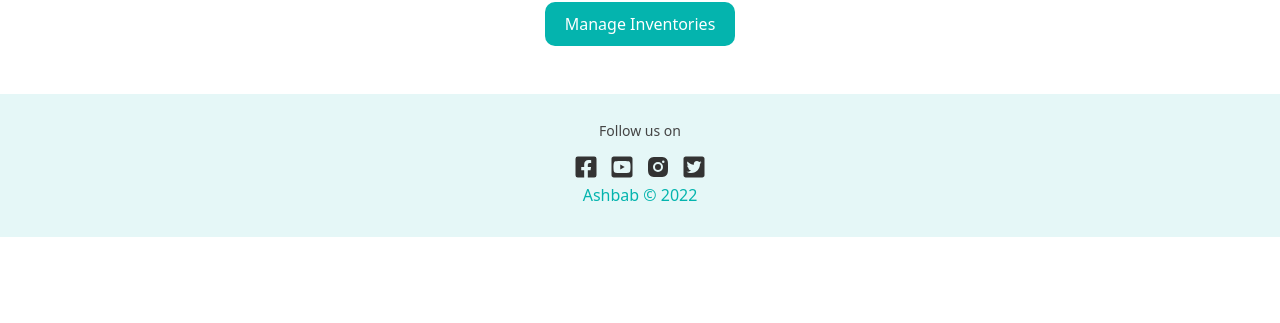
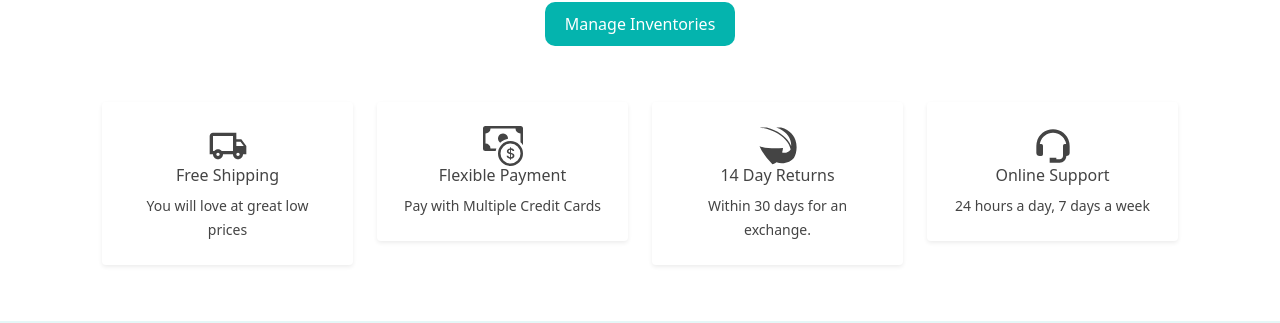
Before and after one commit to ahanafislam/warehouse-management-frontEnd, a React (Create React App) app: page / in a window 1280 px wide. Shown: the part 1892-2215 px from the top of the page. Before the commit the page ends 2129 px from the top, so only its background shows below. Built offline with nearby package versions, Linux system fonts and the light colour scheme.

Commit message:
Create 2nd extra section

```diff
--- /dev/null
+++ b/src/Pages/Home/Facilities/Facilities.js
@@ -0,0 +1,15 @@
+import React from 'react';
+import { Row } from 'react-bootstrap';
+import Facility from '../Facility/Facility';
+
+const Facilities = () => {
+    return (
+        <div className='g-1 mt-5 p-2'>
+            <Row xs={1} sm={2} md={3} lg={4} className="me-auto ms-auto">
+                <Facility></Facility>
+            </Row>
+        </div>
+    );
+};
+
+export default Facilities;
--- /dev/null
+++ b/src/Pages/Home/Facility/Facility.js
@@ -0,0 +1,51 @@
+import React from 'react';
+import { MdOutlineLocalShipping } from 'react-icons/md';
+import { BsCashCoin } from 'react-icons/bs';
+import { GiReturnArrow } from 'react-icons/gi';
+import { BiSupport } from 'react-icons/bi';
+import { Card, Col } from 'react-bootstrap';
+
+const Facility = () => {
+    return (
+        <>
+            <Col>
+                <Card className='border-0 shadow-sm text-center bg-transparent p-2'>
+                <Card.Body>
+                    <MdOutlineLocalShipping className='fs-1'></MdOutlineLocalShipping>
+                    <h6>Free Shipping</h6>
+                    <small>You will love at great low prices</small>
+                </Card.Body>
+                </Card>
+            </Col>
+            <Col>
+                <Card className='border-0 shadow-sm text-center bg-transparent p-2'>
+                <Card.Body>
+                    <BsCashCoin className='fs-1'></BsCashCoin>
+                    <h6>Flexible Payment</h6>
+                    <small>Pay with Multiple Credit Cards</small>
+                </Card.Body>
+                </Card>
+            </Col>
+            <Col>
+                <Card className='border-0 shadow-sm text-center bg-transparent p-2'>
+                <Card.Body>
+                    <GiReturnArrow className='fs-1'></GiReturnArrow>
+                    <h6>14 Day Returns</h6>
+                    <small>Within 30 days for an exchange.</small>
+                </Card.Body>
+                </Card>
+            </Col>
+            <Col>
+                <Card className='border-0 shadow-sm text-center bg-transparent p-2'>
+                <Card.Body>
+                    <BiSupport className='fs-1'></BiSupport>
+                    <h6>Online Support</h6>
+                    <small>24 hours a day, 7 days a week</small>
+                </Card.Body>
+                </Card>
+            </Col>
+        </>
+    );
+};
+
+export default Facility;
--- a/src/Pages/Home/Home/Home.css
+++ b/src/Pages/Home/Home/Home.css
@@ -30,6 +30,11 @@
     color: #04b4ae;
 }
 
+.brand-bg {
+    background-color: #04b4ae1a;
+    color: #333;
+}
+
 div {
     color: #444;
 }
--- a/src/Pages/Home/Home/Home.js
+++ b/src/Pages/Home/Home/Home.js
@@ -1,6 +1,7 @@
 import React from 'react';
 import { Container } from 'react-bootstrap';
 import Banner from '../Banner/Banner';
+import Facilities from '../Facilities/Facilities';
 import InventoryItems from '../InventoryItems/InventoryItems';
 import NewProducts from '../NewProducts/NewProducts';
 import './Home.css';
@@ -11,6 +12,7 @@ const Home = () => {
             <Banner></Banner>
             <NewProducts></NewProducts>
             <InventoryItems></InventoryItems>
+            <Facilities></Facilities>
         </Container>
     );
 };
--- a/src/Pages/Home/InventoryItems/InventoryItems.js
+++ b/src/Pages/Home/InventoryItems/InventoryItems.js
@@ -6,7 +6,7 @@ const InventoryItems = () => {
     return (
         <div className='mt-5'>
             <p className='text-center fs-4'>Inventory Items</p>
-            <Row sm={1} md={2} lg={3} className="g-5 me-auto ms-auto">
+            <Row xs={1} sm={1} md={2} lg={3} className="g-5 me-auto ms-auto">
                 <InventoryItem></InventoryItem>
                 <InventoryItem></InventoryItem>
                 <InventoryItem></InventoryItem>
--- a/src/Pages/Shared/Footer/Footer.css
+++ b/src/Pages/Shared/Footer/Footer.css
@@ -1,8 +1,3 @@
-footer {
-    background-color: #04b4ae1a;
-    color: #333;
-}
-
 .social-link li{
     padding: 0;
     margin: 4px;
--- a/src/Pages/Shared/Footer/Footer.js
+++ b/src/Pages/Shared/Footer/Footer.js
@@ -10,7 +10,7 @@ const Footer = () => {
     const year = today.getFullYear();
 
     return (
-            <footer className='p-4 mt-5'>
+            <footer className='p-4 mt-5 brand-bg'>
                  <Container className='d-flex justify-content-center align-items-center'>
                     <div>
                         <p className='mb-0 text-center'><small>Follow us on</small></p>
```
